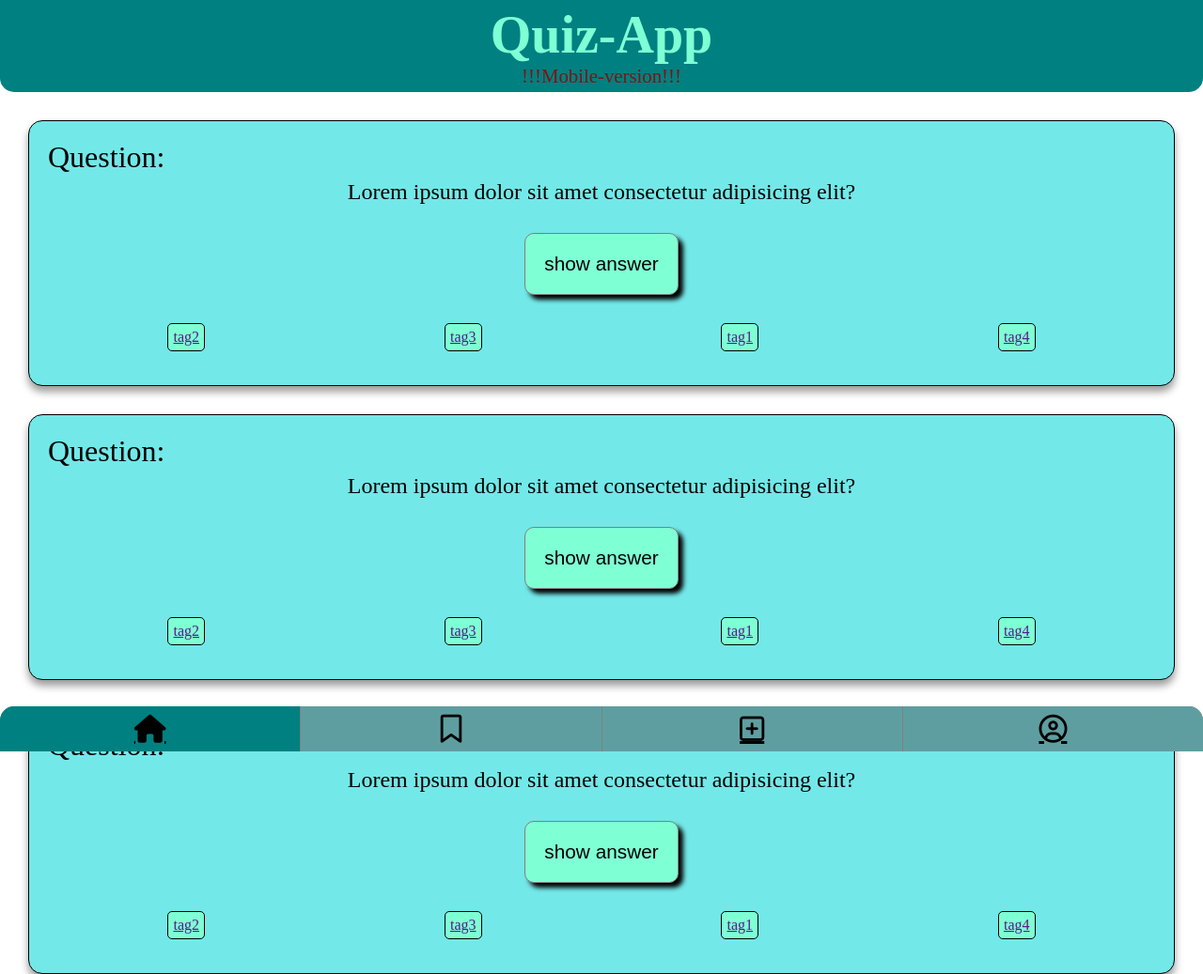
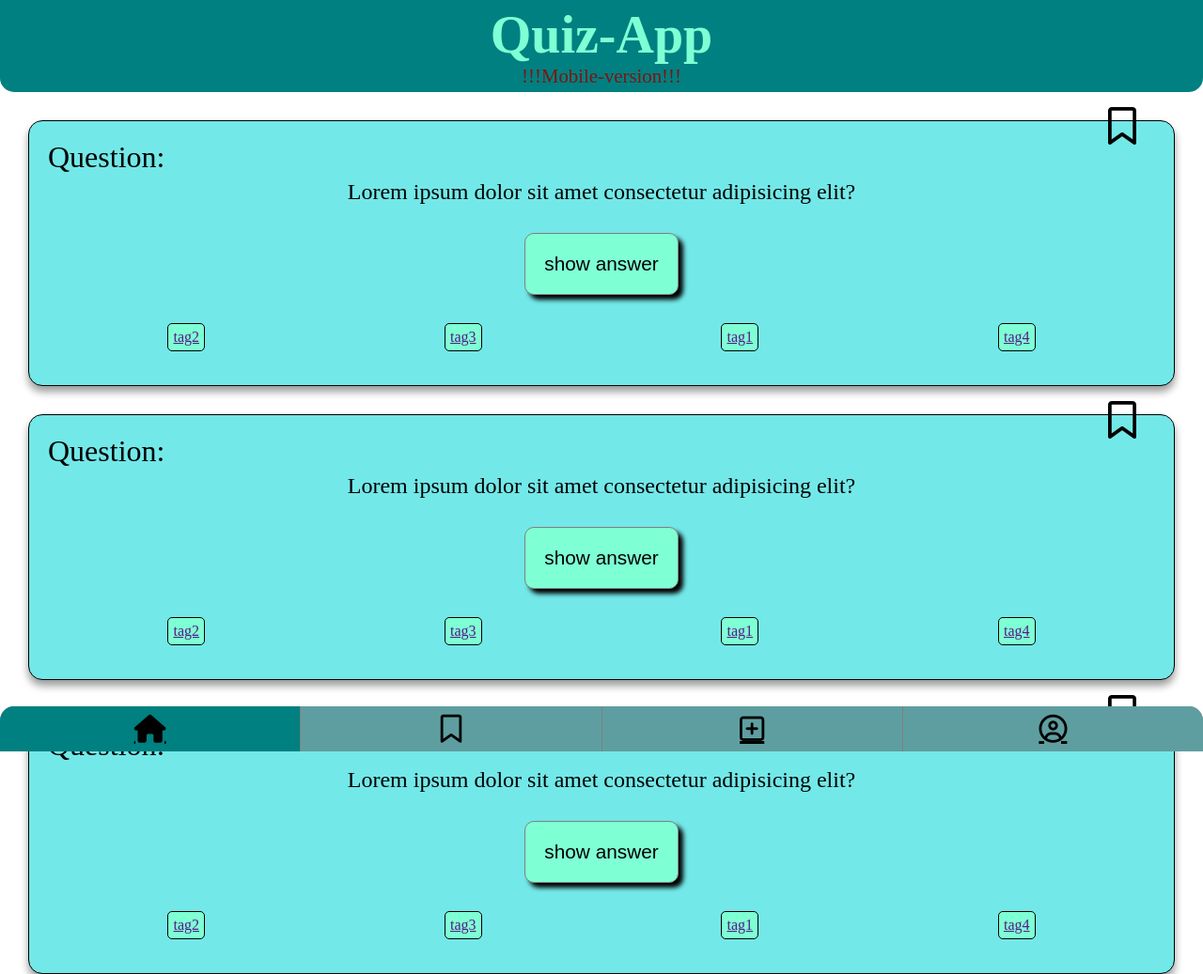
Before and after one commit to FlyingMoe91/quiz-app, a plain HTML site: page index.html in a window 1280 px wide. Shown: the top 1037 px of the page at 94% size. Drawn offline with Linux system fonts and the light colour scheme.

Commit message:
Add bookmark icons

```diff
--- a/index.html
+++ b/index.html
@@ -21,6 +21,7 @@
     </header>
     <main>
       <section class="card">
+        <i class="card__bookmark far fa-bookmark"></i>
         <div class="card__headline">Question:</div>
         <p class="card__question">
           Lorem ipsum dolor sit amet consectetur adipisicing elit?
@@ -34,6 +35,7 @@
         </ul>
       </section>
       <section class="card">
+        <i class="card__bookmark far fa-bookmark"></i>
         <div class="card__headline">Question:</div>
         <p class="card__question">
           Lorem ipsum dolor sit amet consectetur adipisicing elit?
@@ -47,6 +49,7 @@
         </ul>
       </section>
       <section class="card">
+        <i class="card__bookmark far fa-bookmark"></i>
         <div class="card__headline">Question:</div>
         <p class="card__question">
           Lorem ipsum dolor sit amet consectetur adipisicing elit?
@@ -60,6 +63,7 @@
         </ul>
       </section>
       <section class="card">
+        <i class="card__bookmark far fa-bookmark"></i>
         <div class="card__headline">Question:</div>
         <p class="card__question">
           Lorem ipsum dolor sit amet consectetur adipisicing elit?
--- a/styles/components/card.css
+++ b/styles/components/card.css
@@ -3,13 +3,20 @@
   border-radius: 15px;
   background-color: rgb(115, 232, 232);
   box-shadow: 0 6px 8px rgba(0, 0, 0, 0.4);
-
   margin: 30px;
   padding: 20px;
+  position: relative;
 }
 
 .card__headline {
   font-size: 2rem;
+}
+
+.card__bookmark {
+  font-size: 40px;
+  position: absolute;
+  right: 40px;
+  top: -15px;
 }
 
 .card__question {
```
Also changed, not shown: pages/bookmarks.html (+3 -0 lines).
